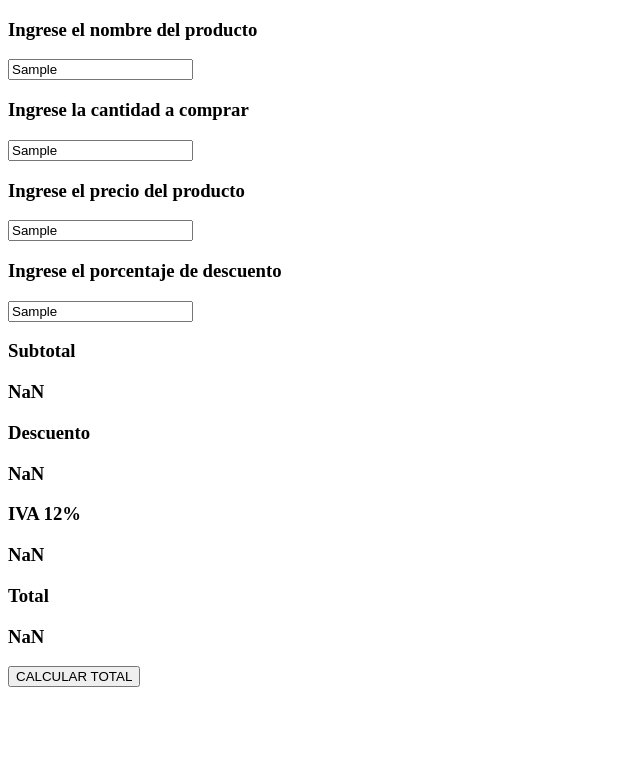
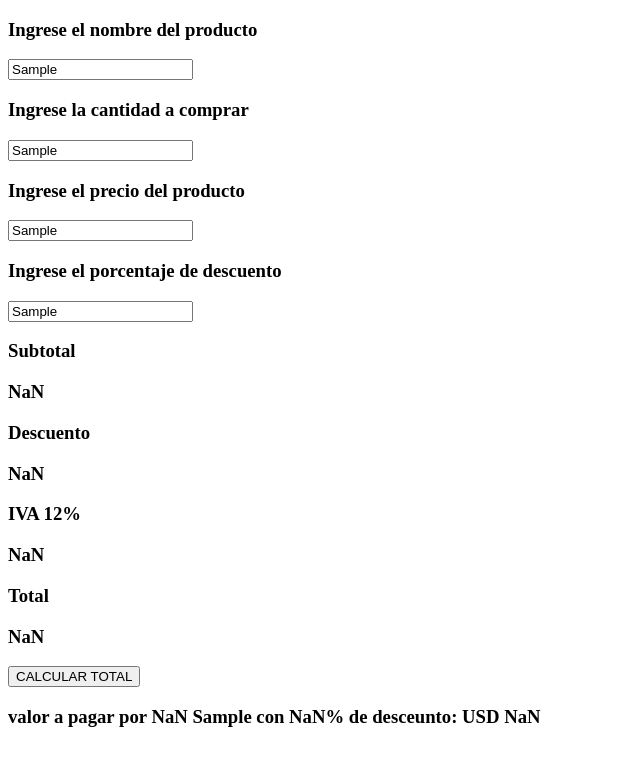
Before and after one commit to MarceloSM123/KrakeDev, a plain HTML site: page puntoDeVenta_v4/puntoDeVenta.html in a window 1280 px wide. Both pictures are taken after typing "Sample", "Sample", "Sample", "Sample" into the empty fields and a click on the button "CALCULAR TOTAL". Shown: the whole page, without its empty margins (0-640 px from the left). Drawn offline with Linux system fonts and the light colour scheme.

Commit message:
implementacion de resumen paso 12

```diff
--- a/puntoDeVenta_v4/puntoDeVenta.html
+++ b/puntoDeVenta_v4/puntoDeVenta.html
@@ -26,5 +26,7 @@
         <input type="button" value="CALCULAR TOTAL"
         onclick="calcularValorTotal()"/>
 
+        <h3 id="lblResumen"></h3>
+
     </body>
 </html>
--- a/puntoDeVenta_v4/puntoDeVenta.js
+++ b/puntoDeVenta_v4/puntoDeVenta.js
@@ -90,7 +90,7 @@ calcularValorTotal = function () {
             Valor a pagar por 20 cerveza corona con 10% de descuento: USD 48.75
         Si funciona, hacer un commit
     */
-
+    mostrarTexto("lblResumen","valor a pagar por "+cantidad+" "+nombreProducto+" "+"con "+porcentajeDescuento+"% de desceunto: "+"USD "+valorTotal);
 }
 limpiar = function () {
     /*
```
